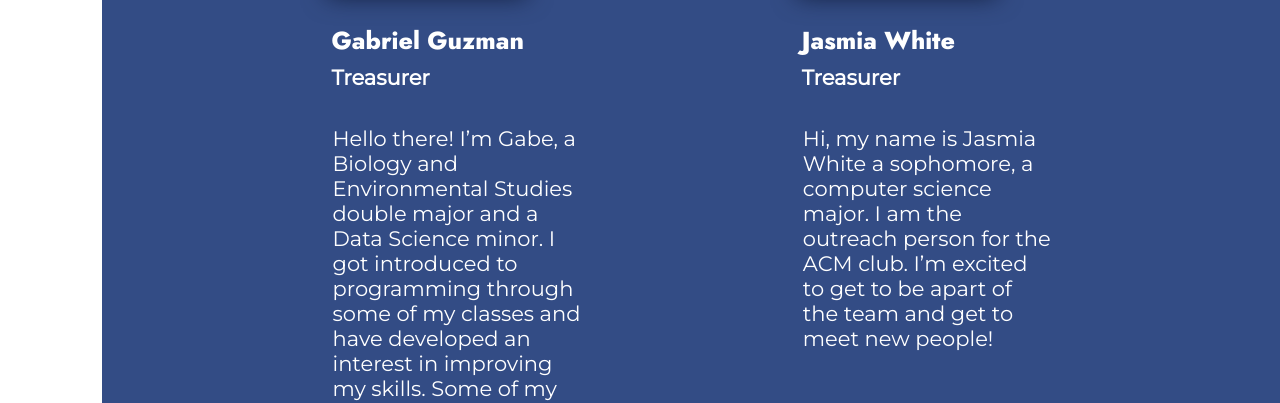
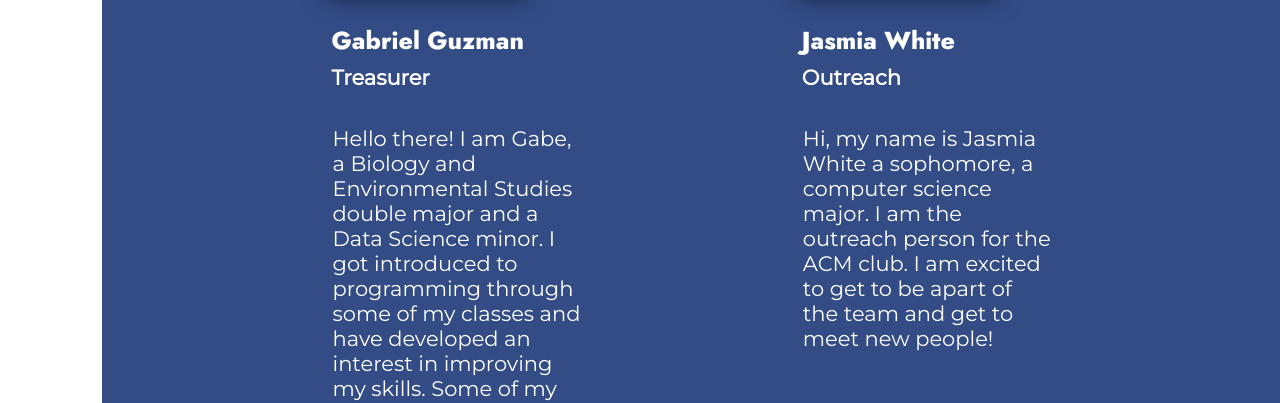
Before and after one commit to linhphan03/ACMWebsite2020, a plain HTML site: page index.html in a window 1280 px wide. Shown: the part 2918-3321 px from the top of the page. Drawn offline with Linux system fonts and the light colour scheme.

Commit message:
Update index.html

```diff
--- a/index.html
+++ b/index.html
@@ -114,7 +114,7 @@
         <img src="images/officers/gabriel.jpg" alt="Treasurer">
         <h3>Gabriel Guzman</h3>
         <h4>Treasurer</h4>
-        <p>Hello there! I’m Gabe, a Biology and Environmental Studies double major and a Data Science minor.
+        <p>Hello there! I am Gabe, a Biology and Environmental Studies double major and a Data Science minor.
         I got introduced to programming through some of my classes and have developed an interest in improving my skills.
         Some of my hobbies include playing chess and watching films.
         I am very excited to be the treasurer of the ACM club this semester and to create fun activities with all the officers for all club members!
@@ -123,8 +123,8 @@
       <div class="officer">
         <img src="images/officers/jasmine.jpg" alt="Jasmia White">
         <h3> Jasmia White</h3>
-        <h4>Treasurer</h4>
-        <p>Hi, my name is Jasmia White a sophomore, a computer science major. I am the outreach person for the ACM club. I’m excited to get to be apart of the team and get to meet new people!
+        <h4>Outreach</h4>
+        <p>Hi, my name is Jasmia White a sophomore, a computer science major. I am the outreach person for the ACM club. I am excited to get to be apart of the team and get to meet new people!
         </p>
       </div>
     </div>
```
